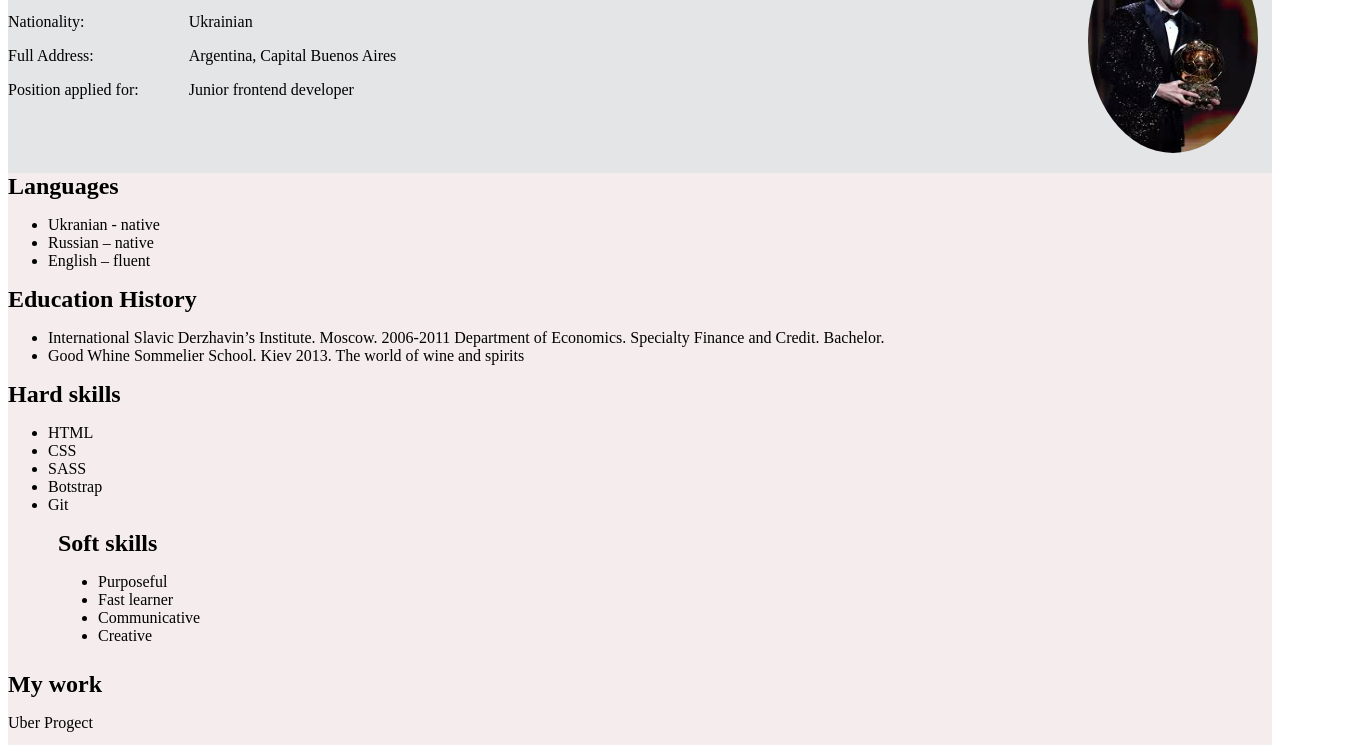
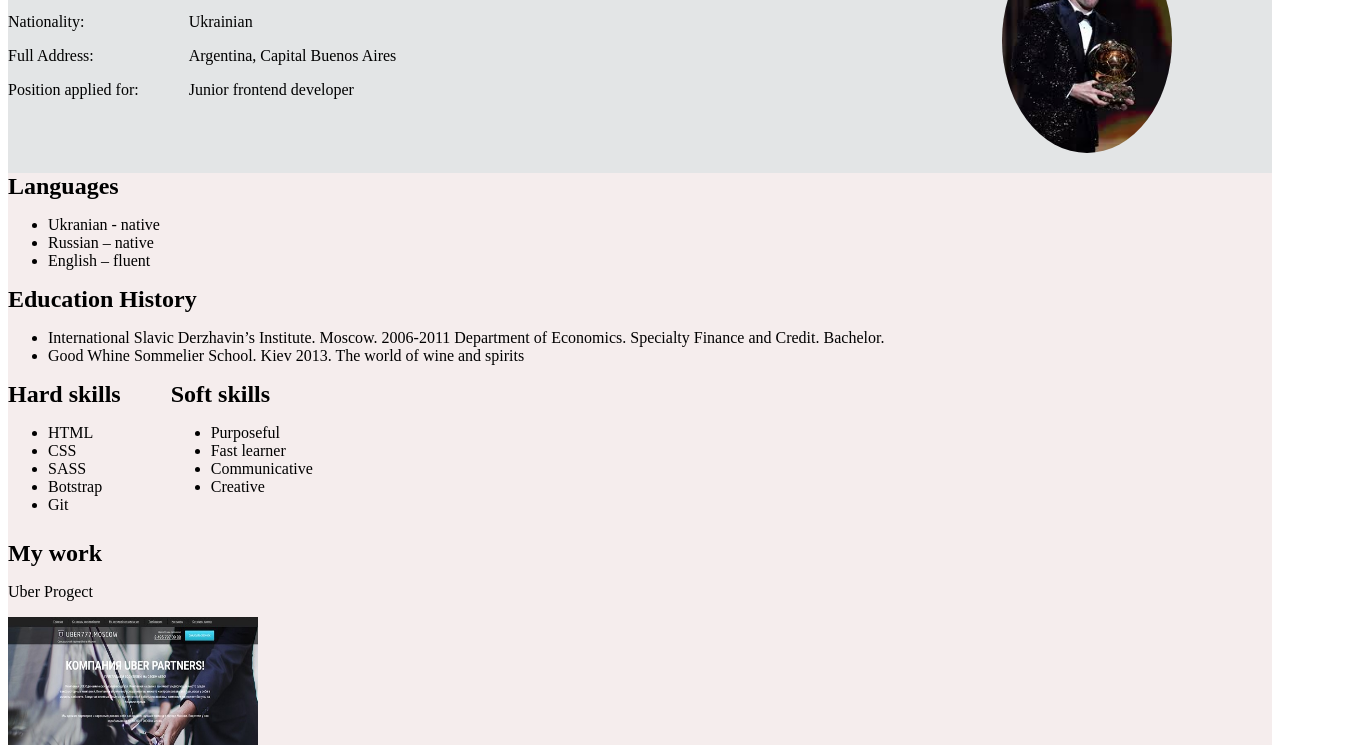
Before and after one commit to yegormarch/rsschool-cv, a plain HTML site: page index.html in a window 1280 px wide. Shown: the part 159-904 px from the top of the page, 1358 px wide, since content can reach past the window. Drawn offline with Linux system fonts and the light colour scheme.

Commit message:
fix: bug fix

```diff
--- a/css/style.css
+++ b/css/style.css
@@ -11,7 +11,7 @@ main {
   padding-bottom: 10px;
 }
 .container {
-  width: 1350px;
+  max-width: 1350px;
   margin: 0 auto;
 }
 
@@ -62,7 +62,7 @@ header .wrapper {
   margin-bottom: 20px;
 }
 
-.skills {
+.wrapper_skills {
   display: flex;
 }
 
--- a/index.html
+++ b/index.html
@@ -85,6 +85,7 @@
 
       <section class="skills" id="skills">
         <div class="container">
+          <div class="wrapper_skills">
             <div class="hard_skills">
               <h2>Hard skills</h2>
               <ul>
@@ -104,6 +105,7 @@
                 <li>Communicative</li>
                 <li>Creative</li>
               </ul>
+            </div>
           </div>
         </div>
       </section>
```
Lines whose indentation alone changed are shown as unchanged.
